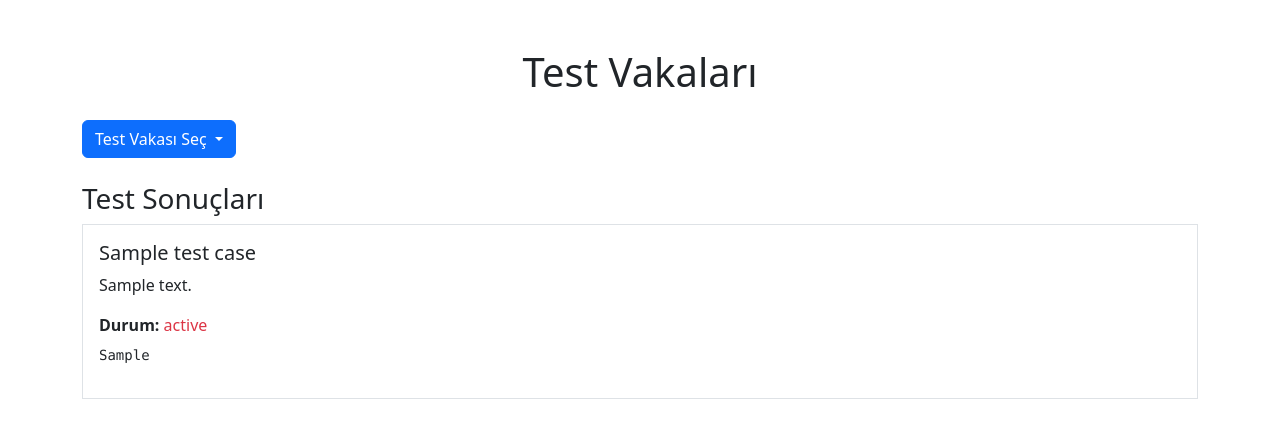
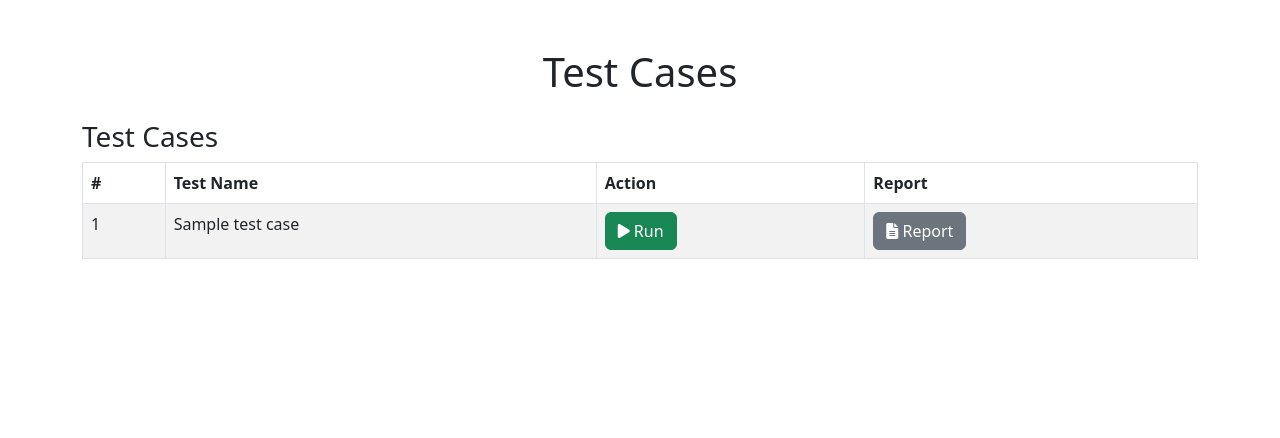
Before and after one commit to husubeyli/grid_ui, a Django app: template templates/index.html in a window 1280 px wide. Shown: the top 438 px of the page. Run offline with Django 5.2, Linux system fonts and the light colour scheme; the template is opened without the code that fills it: most values are stand-ins (such as "Sample title", 1, 10 or a date in 2020).

Commit message:
first commit

```diff
--- a/core/models.py
+++ b/core/models.py
@@ -7,6 +7,7 @@ class TestCase(models.Model):
     github_url = models.URLField()
     status = models.CharField(max_length=20, default='Pending')
     execution_result = models.TextField(blank=True, null=True)
+    execution_time = models.CharField(max_length=50, default='-')
     created_at = models.DateTimeField(auto_now_add=True)
 
     def __str__(self):
--- a/core/urls.py
+++ b/core/urls.py
@@ -1,9 +1,9 @@
 from django.urls import path
-from .views import HomePageView, trigger_test
+from .views import HomePageView, trigger_test, trigger_test_detail
 
 
 urlpatterns = [
     path('', HomePageView.as_view(), name='home'),
     path('api/trigger/', trigger_test, name='trigger_test'),
-
+    path('trigger/<int:test_id>/', trigger_test_detail, name='trigger_detail'),
 ]
--- a/templates/index.html
+++ b/templates/index.html
@@ -3,73 +3,97 @@
 <head>
     <meta charset="UTF-8">
     <meta name="viewport" content="width=device-width, initial-scale=1.0">
-    <title>Test Vaka Yöneticisi</title>
+    <title>Test Case Manager</title>
     <link href="https://cdn.jsdelivr.net/npm/bootstrap@5.3.0/dist/css/bootstrap.min.css" rel="stylesheet">
+    <link rel="stylesheet" href="https://cdnjs.cloudflare.com/ajax/libs/font-awesome/6.0.0/css/all.min.css">
+    <style>
+        #loader {
+            display: none;
+            position: fixed;
+            top: 50%;
+            left: 50%;
+            transform: translate(-50%, -50%);
+            z-index: 1050;
+        }
+    </style>
 </head>
 <body>
     <div class="container mt-5">
-        <h1 class="text-center mb-4">Test Vakaları</h1>
+        <h1 class="text-center mb-4">Test Cases</h1>
 
-        <!-- Dropdown Menu -->
-        <div class="dropdown mb-4">
-            <button class="btn btn-primary dropdown-toggle" type="button" id="testCaseDropdown" data-bs-toggle="dropdown" aria-expanded="false">
-                Test Vakası Seç
-            </button>
-            <ul class="dropdown-menu" aria-labelledby="testCaseDropdown">
-                {% for test_case in test_cases %}
-                <li>
-                    <a class="dropdown-item" href="#" onclick="triggerTest({{ test_case.id }})">
-                        {{ test_case.name }} - {{ test_case.description }}
-                    </a>
-                </li>
-                {% endfor %}
-            </ul>
+        <!-- Loader -->
+        <div id="loader">
+            <div class="spinner-border text-primary" role="status">
+                <span class="visually-hidden">Loading...</span>
+            </div>
         </div>
 
-        <!-- Test Results Display -->
+        <!-- Test Results Table -->
         <div class="mt-4">
-            <h3>Test Sonuçları</h3>
-            <div id="testResults">
-                {% for test_case in test_cases %}
-                <div class="border p-3 mb-3">
-                    <h5>{{ test_case.name }}</h5>
-                    <p>{{ test_case.description }}</p>
-                    <strong>Durum:</strong>
-                    <span id="status-{{ test_case.id }}" class="{% if test_case.status == 'Başarılı' %}text-success{% else %}text-danger{% endif %}">
-                        {{ test_case.status }}
-                    </span>
-                    <div class="mt-2">
-                        <pre>{{ test_case.execution_result|truncatechars:500 }}</pre>
-                    </div>
-                </div>
-                {% endfor %}
-            </div>
+            <h3>Test Cases</h3>
+            <table class="table table-bordered table-striped">
+                <thead>
+                    <tr>
+                        <th>#</th>
+                        <th>Test Name</th>
+                        <th>Action</th>
+                        <th>Report</th>
+                    </tr>
+                </thead>
+                <tbody>
+                    {% for test_case in test_cases %}
+                    <tr>
+                        <td>{{ forloop.counter }}</td>
+                        <td>{{ test_case.name }}</td>
+                        <td>
+                            <button class="btn btn-success" id="run-btn-{{ test_case.id }}" onclick="triggerTest({{ test_case.id }})">
+                                <i class="fas fa-play"></i> Run
+                            </button>
+                        </td>
+                        <td>
+                            <button class="btn btn-secondary" onclick="window.location.href='{% url 'trigger_detail' test_case.id %}'">
+                                <i class="fas fa-file-alt"></i> Report
+                            </button>
+                        </td>
+                    </tr>
+                    {% endfor %}
+                </tbody>
+            </table>
         </div>
     </div>
 
     <script>
         function triggerTest(testId) {
+            document.getElementById('loader').style.display = 'block';
+            const runButton = document.getElementById(`run-btn-${testId}`);
+            runButton.disabled = true;
+
             fetch('/api/trigger/', {
                 method: 'POST',
                 headers: {
                     'Content-Type': 'application/json',
                 },
-                body: JSON.stringify({ test_id: testId })
+                body: JSON.stringify({ test_id: testId, })
             })
             .then(response => response.json())
             .then(data => {
-                // console.log(data,'salam');
+                document.getElementById('loader').style.display = 'none';
+                runButton.disabled = false;
                 if (data.message) {
-                    alert(data.message);
-                    document.getElementById(`status-${testId}`).innerText = 'Çalışıyor';
+                    alert('Test started successfully');
                 } else {
-                    alert(data.error);
+                    alert('Error: ' + data.error);
                 }
             })
             .catch(error => {
-                // console.log(error);
-                alert('Test başlatılamadı');
+                document.getElementById('loader').style.display = 'none';
+                runButton.disabled = false;
+                alert('Failed to start the test');
             });
+        }
+
+        function downloadReport(testId) {
+            window.location.href = `/download-report/${testId}/`;
         }
     </script>
 
```
Also changed, not shown: core/views.py (+29 -14 lines), templates/detail.html (added, +53 -0 lines), core/migrations/0002_testcase_execution_time.py (added), core/migrations/0003_alter_testcase_execution_time.py (added).
